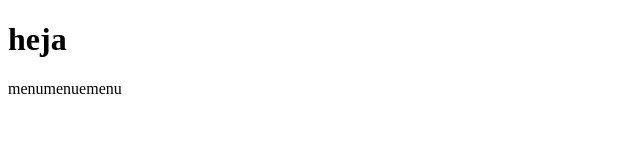
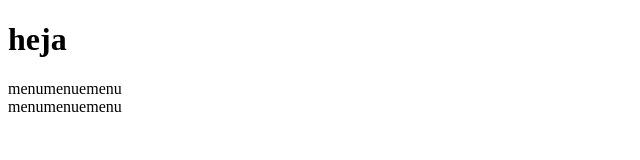
Before and after one commit to erikfriis/gitttt, a plain HTML site: page index.html in a window 1280 px wide. Shown: the full height of the page, 0-640 px from the left. Drawn offline with Linux system fonts and the light colour scheme.

Commit message:
more menu

```diff
--- a/index.html
+++ b/index.html
@@ -9,5 +9,6 @@
 <body>
    <h1>heja</h1>
    <div>menumenuemenu</div>
+   <div>menumenuemenu</div>
 </body>
 </html>
```
